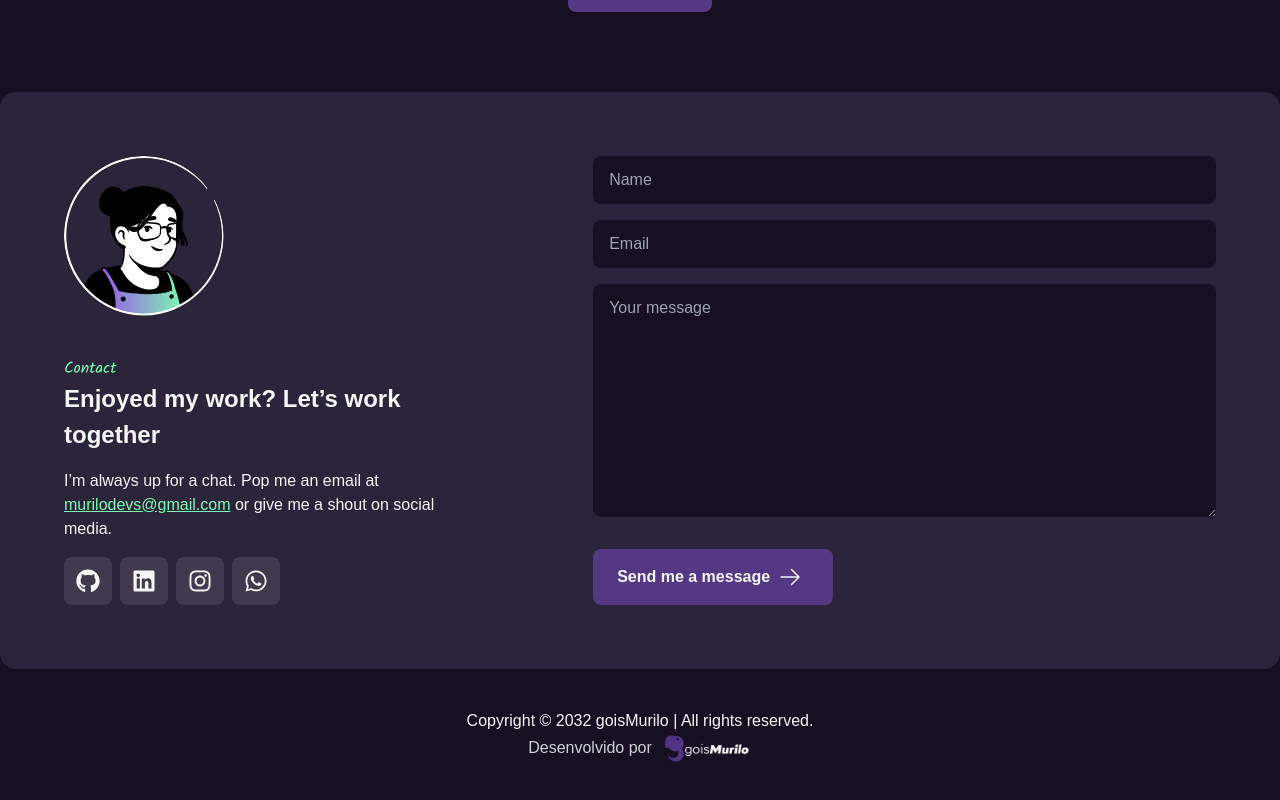
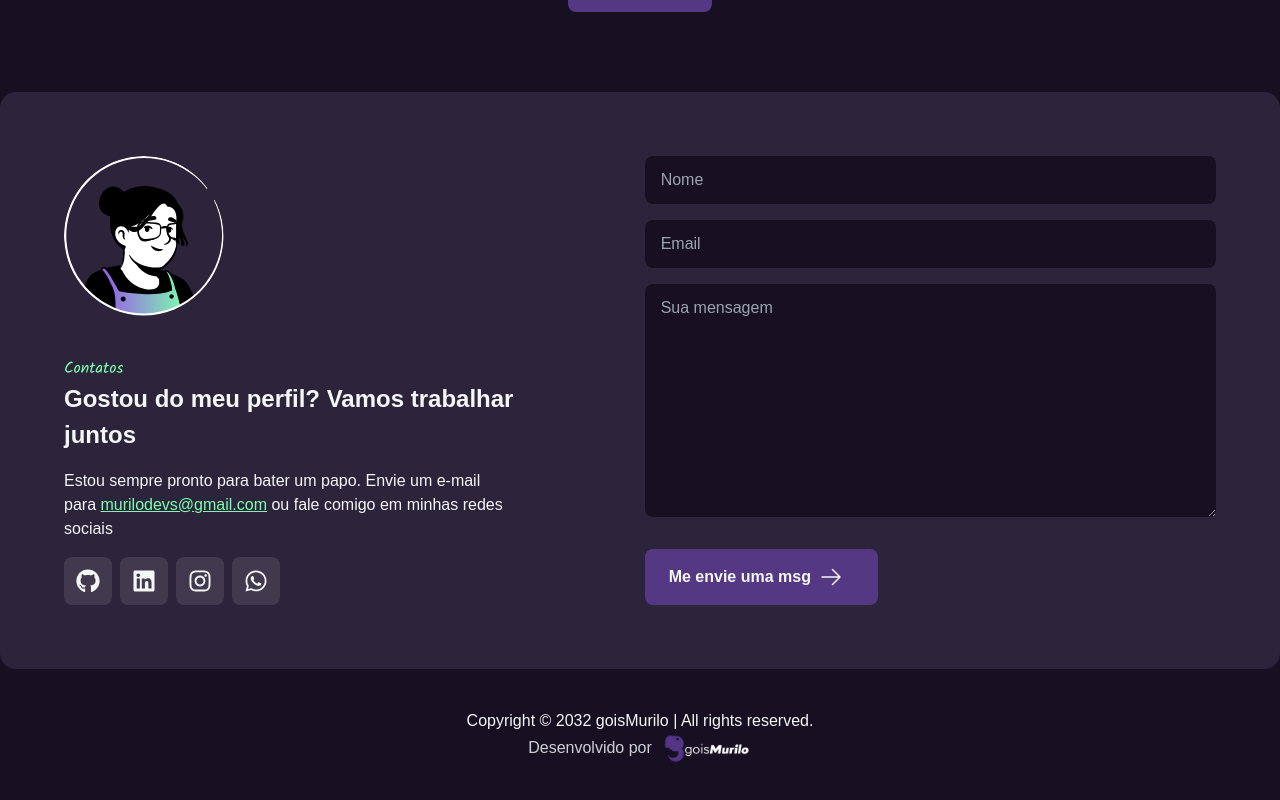
Before and after one commit to goismurilo/portfolio-next, a Next.js app: page /pt in a window 1280 px wide. Shown: the part 1791-2591 px from the top of the page. Built offline with nearby package versions, Linux system fonts and the light colour scheme.

Commit message:
refactor(Contacts): Add translate

```diff
--- a/app/[locale]/components/Contact/index.tsx
+++ b/app/[locale]/components/Contact/index.tsx
@@ -1,3 +1,5 @@
+"use client";
+
 import Image from "next/image";
 
 import AvatarImage from "../../assets/images/avatar.svg";
@@ -5,6 +7,8 @@ import { FaWhatsapp, FaGithub, FaLinkedin, FaInstagram } from "react-icons/fa";
 import { profile } from "../../utils/profile";
 import { Button } from "../Button";
 import { ArrowRightIcon } from "@heroicons/react/24/outline";
+import { useTranslations } from "next-intl";
+import { useParams } from "next/navigation";
 
 export default function Contact() {
   const contacts = [
@@ -29,6 +33,10 @@ export default function Contact() {
       href: profile.whatsapp,
     },
   ];
+
+  const t = useTranslations("Contacts");
+  const params = useParams();
+
   return (
     <div
       id="contacts"
@@ -38,17 +46,45 @@ export default function Contact() {
         <Image src={AvatarImage} width={160} height={160} alt="Profile Image" />
         <div className="flex flex-col gap-4">
           <div>
-            <span className="font-cursive text-secondary-color">Contact</span>
-            <h2>Enjoyed my work? Let’s work together</h2>
+            <span className="font-cursive text-secondary-color">
+              {
+                //? i18n: Contact
+                t("section")
+              }
+            </span>
+            <h2>
+              {
+                //? i18n: Enjoyed my work? Let’s work together
+                t("title")
+              }
+            </h2>
           </div>
+          {/* !TODO: Add internalization */}
+          {/* {
+              //? i18n: I’m always up for a chat. Pop me an email at
+              t("paragraph", {
+                email: profile.email,
+              })
+            } */}
+          {params.locale === "en" ? (
             <p>
-            I’m always up for a chat. Pop me an email at
+              Im always up for a chat. Pop me an email at
               <span className="text-secondary-color underline">
                 {" "}
                 {profile.email}
               </span>{" "}
               or give me a shout on social media.
             </p>
+          ) : (
+            <p>
+              Estou sempre pronto para bater um papo. Envie um e-mail para{" "}
+              <span className="text-secondary-color underline">
+                {" "}
+                {profile.email}
+              </span>{" "}
+              ou fale comigo em minhas redes sociais
+            </p>
+          )}
           <div className="flex gap-2">
             {contacts.map((contact, key) => {
               return (
@@ -69,7 +105,7 @@ export default function Contact() {
         <form className="flex flex-col gap-4 h-full" action="">
           <input
             type="text"
-            placeholder="Name"
+            placeholder={t("form.name")}
             className="px-4 py-3 rounded-lg accent-secondary-color caret-secondary-color focus:border-secondary-color bg-surface-background text-text-secondary"
           />
           <input
@@ -78,12 +114,17 @@ export default function Contact() {
             className="px-4 py-3 rounded-lg accent-secondary-color focus:border-secondary-color bg-surface-background text-text-secondary"
           />
           <textarea
-            placeholder="Your message"
+            placeholder={t("form.message")}
             className="min-h-40 h-full px-4 py-3 rounded-lg focus:border-secondary-color bg-surface-background text-text-secondary"
           />
         </form>
-        <Button className="flex gap-2 max-w-60">
-          <p className="font-bold">Send me a message</p>
+        <Button className="flex gap-2 max-w-[14.6rem]">
+          <p className="font-bold">
+            {
+              //? i18n: Send me a message
+              t("button")
+            }
+          </p>
           <ArrowRightIcon className="w-6 h-6" />
         </Button>
       </div>
--- a/app/config/messages/en.json
+++ b/app/config/messages/en.json
@@ -40,5 +40,18 @@
     "title": "Take a look at my highlighted projects",
 
     "button": "See all"
+  },
+
+  "Contacts": {
+    "section": "Contacts",
+    "title": "Enjoyed my work? Let’s work together",
+    "paragraph": "I’m always up for a chat. Pop me an email at <span>{email}</span> or give me a shout on social media.",
+
+    "form": {
+      "name": "Name",
+      "message": "Your message"
+    },
+
+    "button": "Send me a message"
   }
 }
--- a/app/config/messages/pt.json
+++ b/app/config/messages/pt.json
@@ -40,5 +40,18 @@
     "title": "Dê uma olhada nos meus projetos em destaque",
 
     "button": "Ver tudo"
+  },
+
+  "Contacts": {
+    "section": "Contatos",
+    "title": "Gostou do meu perfil? Vamos trabalhar juntos",
+    "paragraph": "Estou sempre pronto para bater um papo. Envie um e-mail para {email} ou fale comigo em minhas redes sociais.",
+
+    "form": {
+      "name": "Nome",
+      "message": "Sua mensagem"
+    },
+
+    "button": "Me envie uma msg"
   }
 }
```
Lines whose indentation alone changed are shown as unchanged.
